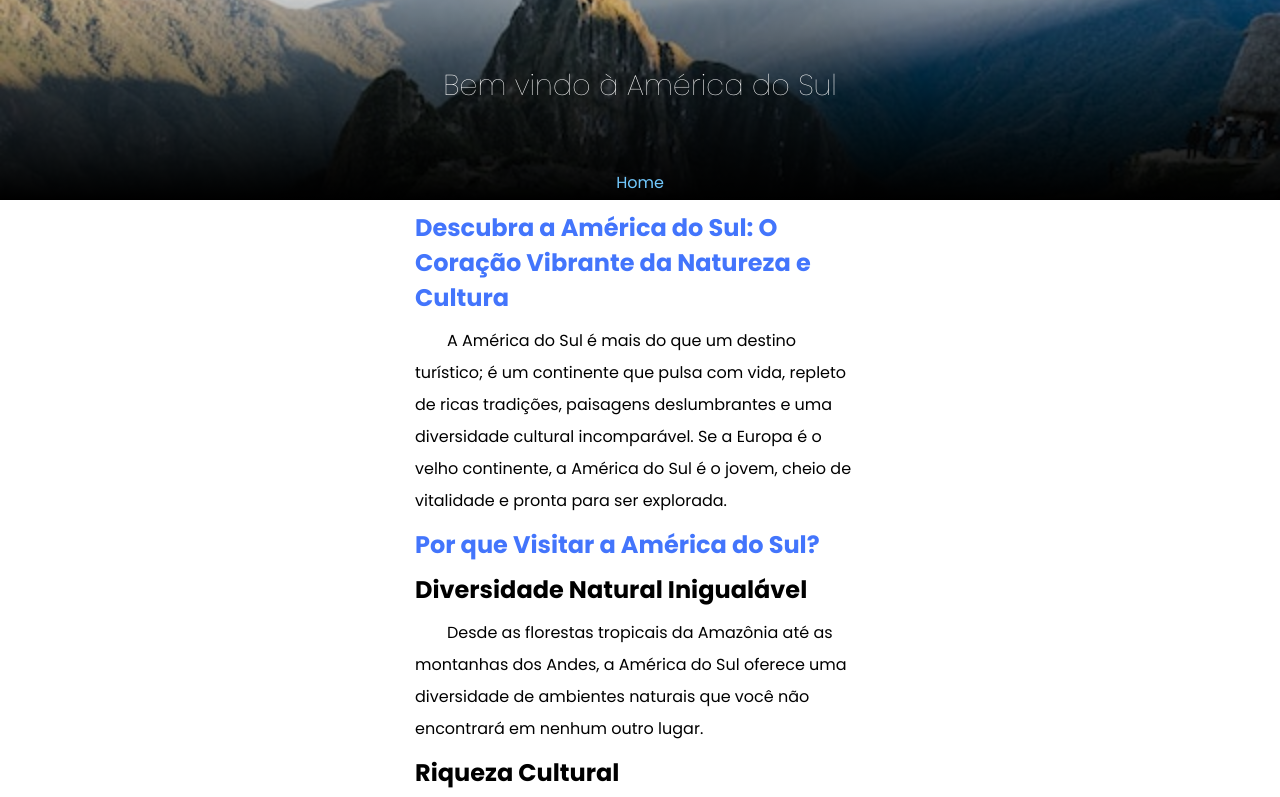
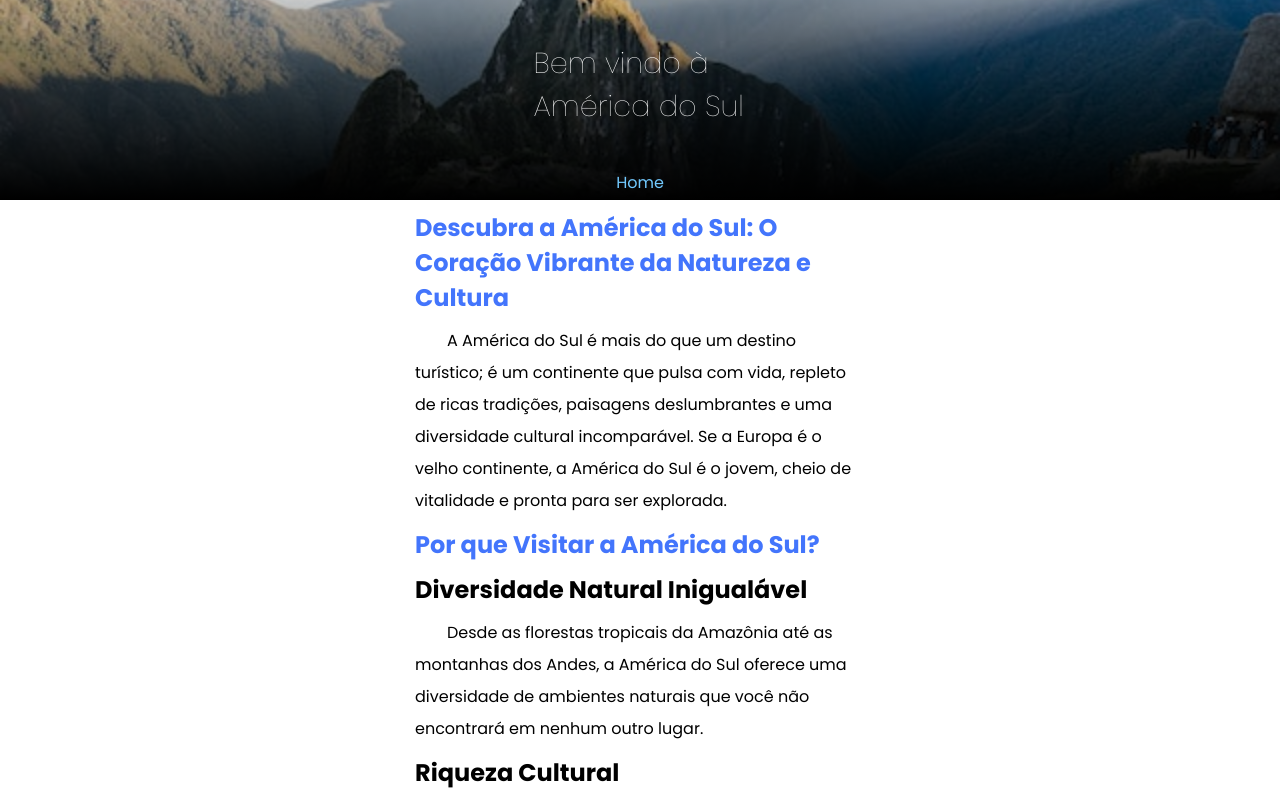
Before and after one commit to Leonardo-Valerio/projeto.trip, a plain HTML site: page paginas/america-sul/america-sul.html in a window 1280 px wide. Shown: the top 797 px of the page. Drawn offline with Linux system fonts and the light colour scheme.

Commit message:
largura ajustada da página américa do sul

```diff
--- a/estilos/estilospg.css/america-sul-pg/america-sul.css
+++ b/estilos/estilospg.css/america-sul-pg/america-sul.css
@@ -9,6 +9,7 @@
 }
 nav .container{
     font-size: 1.8em;
+    width: 233px;
 }
 #brasil{
     background: linear-gradient(rgba(0, 0, 0, 0.373), rgba(0, 0, 0, 0.586)), url(/projeto.trip/imagens/img-pg-america-sul/brasil.jpg);
```
